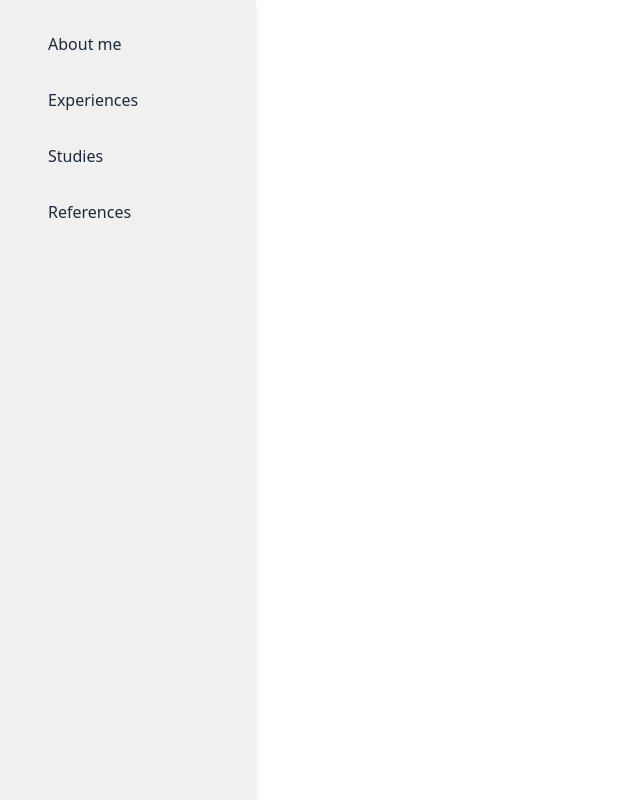
After one commit to DanielSierrag/cvmanager, a Django app: template templates/sidebar.html in a window 1280 px wide. The commit adds this page. Shown: the whole page, without its empty margins (0-640 px from the left). Run offline with Django 3.2, Linux system fonts and the light colour scheme; the template is opened without the code that fills it, so the values that code supplies are empty; some libraries are stand-ins or nearby versions.

Commit message:
Adding sidebar template to manager app, modifying base and home templates style and displaying

```diff
--- a/templates/base.html
+++ b/templates/base.html
@@ -1,6 +1,6 @@
 {% load static %}
 <!doctype html>
-<html lang="en">
+<html lang="en" class="h-full">
   <head>
     <meta charset="utf-8">
     <meta name="viewport" content="width=device-width, initial-scale=1">
@@ -14,7 +14,7 @@
     <script src="https://cdn.tailwindcss.com"></script>
     <script src="https://cdn.jsdelivr.net/npm/alpinejs@3.x.x/dist/cdn.min.js" defer></script>
   </head>
-  <body class="{% block body_class %}{% endblock body_class %}">
+  <body class="h-full {% block body_class %}{% endblock body_class %}">
 
     <!-- Django Messages -->
     {% if messages %}
--- a/templates/home.html
+++ b/templates/home.html
@@ -12,7 +12,7 @@
         <p class="mt-4 text-lg text-gray-600">A simple and effective way to store and organize your resumes.</p>
 
         <!-- Register Button -->
-        <a href="{% url 'register' %}" class="mt-6 inline-block px-6 py-3 bg-blue-500 text-white font-semibold text-lg rounded-lg shadow-md hover:bg-blue-600 transition">
+        <a href="{% if user.is_authenticated %}{% url 'manager:index' %}{% else %}{% url 'register' %}{% endif %}" class="mt-6 inline-block px-6 py-3 bg-blue-500 text-white font-semibold text-lg rounded-lg shadow-md hover:bg-blue-600 transition">
             Get Started
         </a>
     </section>
--- a/templates/registration/profile.html
+++ b/templates/registration/profile.html
@@ -1,11 +1,11 @@
 {% extends "base.html" %}
 
-{% block title %}{{ user.first_name|capfirst }}'s Profile{% endblock title %}
+{% block title %}{{ user.first_name|capfirst }}'s settings{% endblock title %}
 
 {% block content %}
 {% include "navbar.html" %}
 <div class="bg-white p-10 rounded-lg shadow-lg">
-    <h2 class="text-3xl font-semibold text-blue-600 text-center">Profile</h2>
+    <h2 class="text-3xl font-semibold text-blue-600 text-center">Settings</h2>
 
 
     <div class="d-flex p-2" style="justify-content: space-evenly;">
--- /dev/null
+++ b/templates/sidebar.html
@@ -0,0 +1,32 @@
+
+{% extends "base.html" %}
+
+{% block content %}
+{% block navbar %}{% endblock navbar %}
+<div class="flex">
+    <!-- Sidebar -->
+    <aside class="w-64 h-screen bg-[#f0f0f0] shadow-md p-6 fixed">
+        <ul class="space-y-4">
+            <li>
+                <a href="{% url 'manager:index' %}" class="block px-4 py-2 rounded-lg text-gray-800 hover:bg-gray-300">About me</a>
+            </li>
+            <li>
+                <a href="{% url 'manager:experience_list' %}" class="block px-4 py-2 rounded-lg text-gray-800 hover:bg-gray-300">Experiences</a>
+            </li>
+            <li>
+                <a href="#" class="block px-4 py-2 rounded-lg text-gray-800 hover:bg-gray-300">Studies</a>
+            </li>
+            <li>
+                <a href="#" class="block px-4 py-2 rounded-lg text-gray-800 hover:bg-gray-300">References</a>
+            </li>
+        </ul>
+    </aside>
+
+    <!-- Contenido Principal -->
+    <div class="ml-64 flex-1 p-6 bg-white shadow-lg min-h-screen">
+       {% block sb_content %}{% endblock sb_content %}
+    </div>
+</div>
+{% endblock content %}
+
+{% block script_tags %}<script src="https://cdn.jsdelivr.net/npm/alpinejs@3.x.x/dist/cdn.min.js" defer></script>{% endblock script_tags %}
```
Also changed, not shown: templates/navbar.html (+24 -7 lines).
